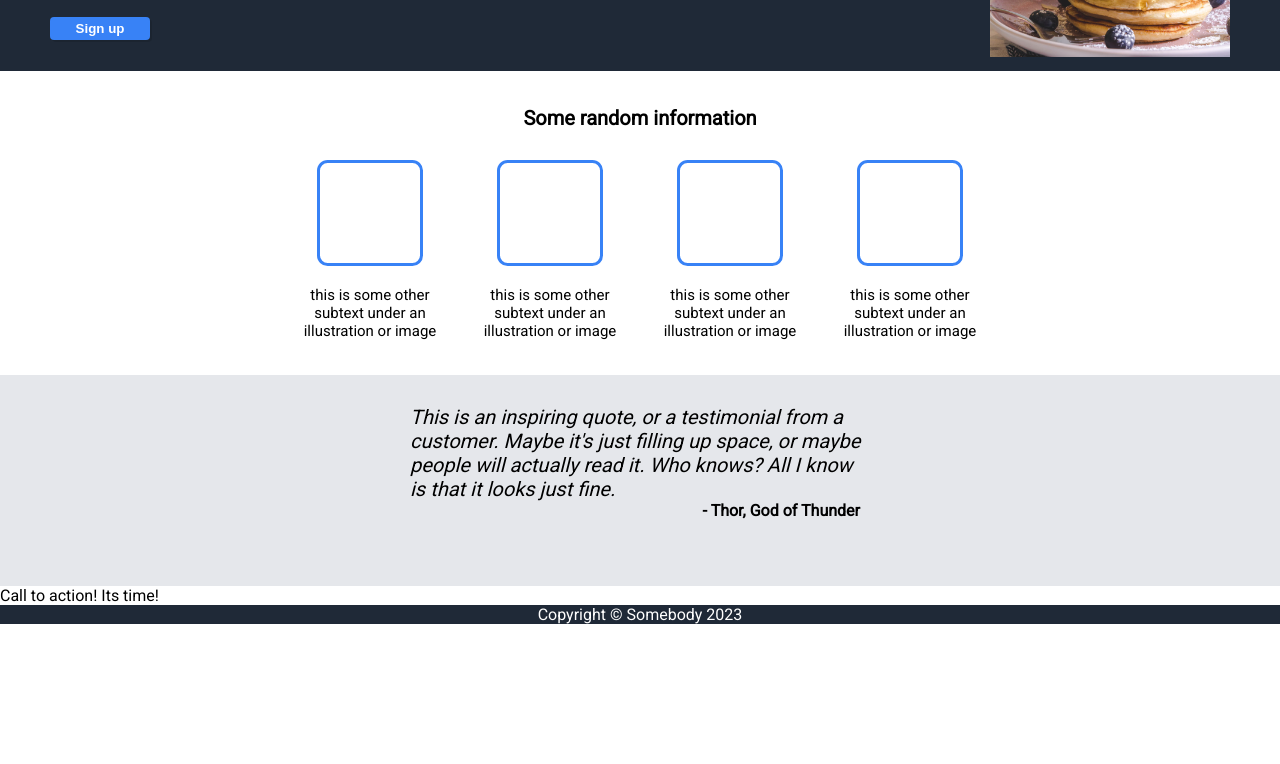
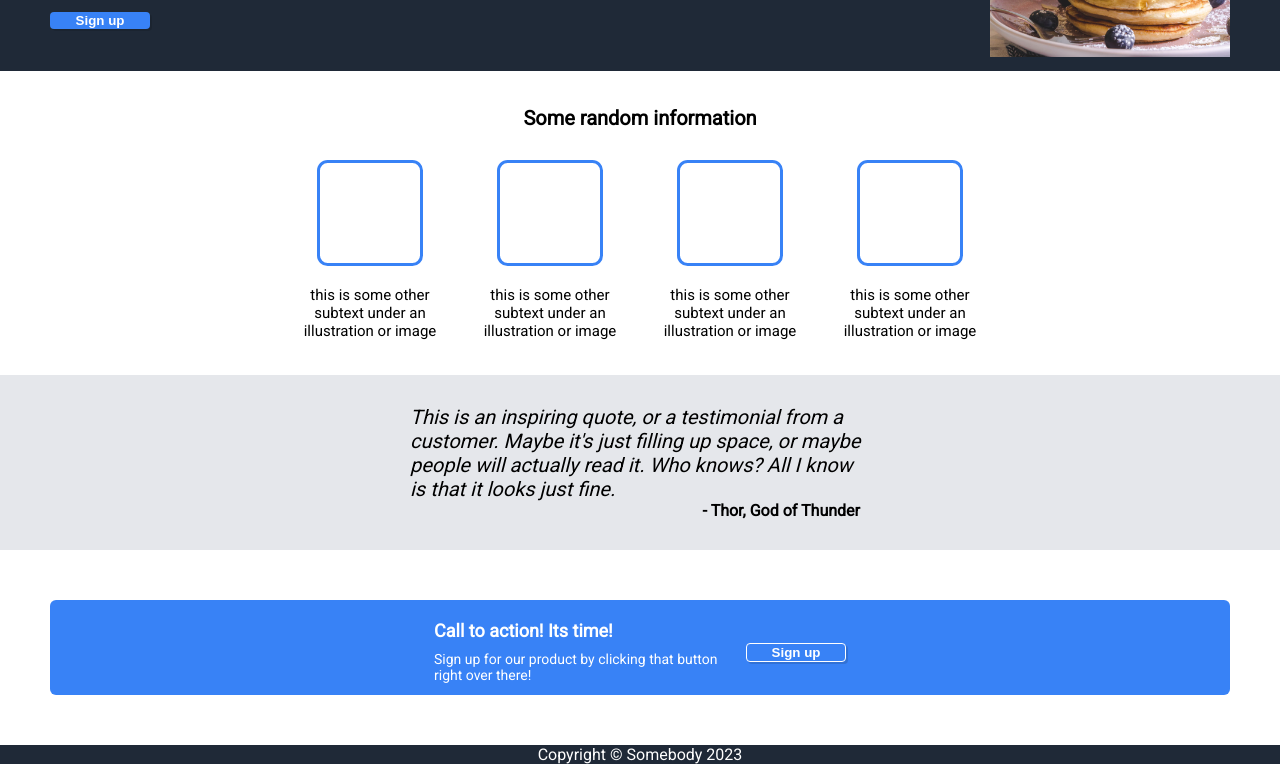
Before and after one commit to verounsen/landing-page, a plain HTML site: page index.html in a window 1280 px wide. Shown: the part 176-940 px from the top of the page. Before the commit the page ends 800 px from the top, so only its background shows below. Drawn offline with Linux system fonts and the light colour scheme.

Commit message:
finished basic design

```diff
--- a/index.html
+++ b/index.html
@@ -62,7 +62,13 @@
     </div>
 
     <div class="bottom">
+        <div class="bottom-left">
             <div class="bottom-title">Call to action! Its time!</div>
+            <div class="bottom-text">Sign up for our product by clicking that button right over there!</div>
+        </div>
+        <div class="bottom-right">
+            <button class="button2" type="button">Sign up</button>
+        </div>
     </div>
     <div class="footer">Copyright © Somebody 2023</div>
 </body>
--- a/style.css
+++ b/style.css
@@ -12,14 +12,13 @@ a {
     text-decoration: none;
     color: white;
 }
+
 img {
     padding-left: 20px;
 
 }
 
 button {
-    margin-top: 20px;
-    padding: 4px;
     border-radius: 4px;
     color: white;
     background-color: #3882F6;
@@ -38,20 +37,22 @@ button:active {
     box-shadow: none;
 
 }
+
 .header-top {
     padding-top: 5px;
     display: flex;
     justify-content: space-between;
 }
 
-.header, .footer {
+.header,
+.footer {
     color: white;
     padding-left: 50px;
     padding-right: 50px;
     background-color: #1f2937;
     display: flex;
     flex-direction: column;
-    }
+}
 
 
 .header-bottom {
@@ -76,10 +77,10 @@ button:active {
 
 .top-left {
 
-display: flex;
-flex-direction: column;
-width: 300px;
-min-width: 200px;
+    display: flex;
+    flex-direction: column;
+    width: 300px;
+    min-width: 200px;
 }
 
 .top-title {
@@ -89,7 +90,7 @@ min-width: 200px;
 }
 
 .top-text {
-    padding-top: 12px;
+    padding: 12px 0 15px 0;
     font-size: 13px;
 }
 
@@ -115,7 +116,7 @@ min-width: 200px;
 }
 
 .m1-bottom {
-    padding: 30px 50px 0 50px;
+    padding: 30px 30px 0 30px;
     display: flex;
     flex: 1;
     flex-wrap: wrap;
@@ -167,6 +168,37 @@ min-width: 200px;
     width: 150px;
 }
 
+.bottom {
+    color: white;
+    margin: 50px;
+    padding: 20px 40px 12px 40px;
+    background-color: #3882F6;
+    display: flex;
+    justify-content: center;
+    align-items: center;
+    border-radius: 6px;
+}
+
+.bottom-right {
+    padding-left: 12px;
+}
+
+.button2 {
+    border: 1.5px solid white;
+
+}
+
+.bottom-title {
+    font-weight: 900;
+    font-size: 18px;
+    padding-bottom: 10px;
+}
+
+.bottom-text {
+    font-size: 14px;
+    max-width: 300px;
+}
+
 .footer {
     text-align: center;
 }
```
Lines whose indentation alone changed are shown as unchanged.
